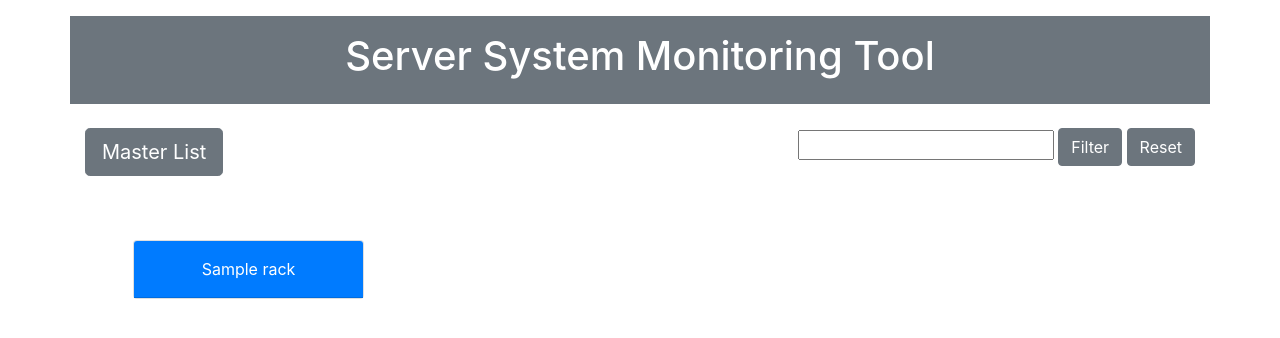
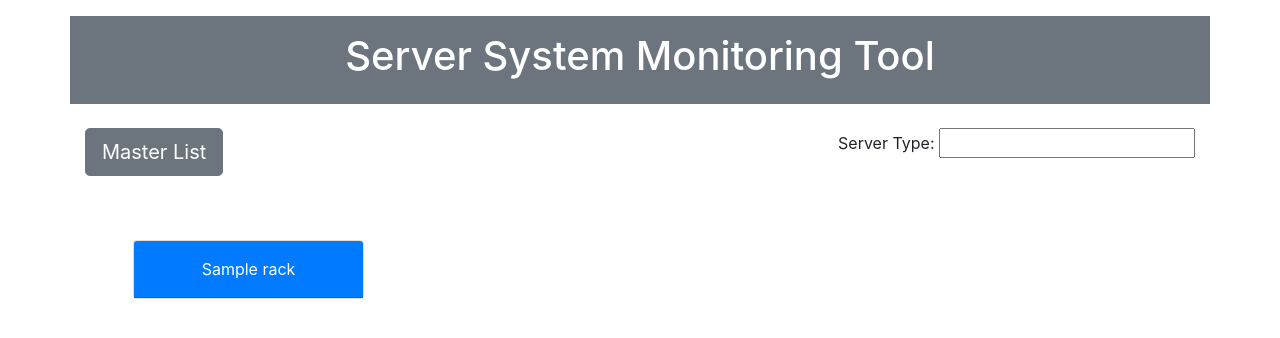
Before and after one commit to bebenson654/SSMT-websites, a Flask app: template templates/HomePageV2.html in a window 1280 px wide. Shown: the top 338 px of the page. Run offline with Flask 2, Linux system fonts and the light colour scheme; the template is opened without the code that fills it: most values are stand-ins (such as "Sample title", 1, 10 or a date in 2020); form fields are guessed from the names that the template uses; parts of the project's set-up code (start-up, migrations or seed data) failed here and were passed over; some libraries are stand-ins or nearby versions.

Commit message:
filter is more streamlined, refreshing homepage and rt page every 10 secs

```diff
--- a/app.py
+++ b/app.py
@@ -1,6 +1,6 @@
 from flask import Flask, render_template, request, redirect, flash, url_for
 from flask_wtf import FlaskForm
-from wtforms import StringField, SelectField, SubmitField, Field
+from wtforms import StringField, SelectField, SubmitField, Field, SelectMultipleField
 from wtforms.validators import input_required, NoneOf, AnyOf, Regexp
 from flask_sqlalchemy import SQLAlchemy
 from sqlalchemy import between, null
@@ -139,8 +139,8 @@
 
 
 class HomeFilter(FlaskForm):  # filter form on home page
-    filter = SelectField('filter', choices=[(st.TypeId, st.TypeName) for st in ServerType.query.all()],
-                         validators=[input_required()], )
+    myChoicesTwo = [('All', 'All')] + [(st.TypeId, st.TypeName) for st in ServerType.query.all()]
+    filter = SelectField('filter', choices=myChoicesTwo, validators=[input_required()])
     sub = SubmitField('Filter')
 
 
@@ -450,10 +450,11 @@
                                                 <h6 class="text-{gpuColor}"><b>GPU</b>: {str(metric.Gpu)}%</h6>
                                                 <h6 class="text-{pingColor}"><b>Ping</b>: {str(metric.PingLatency)}ms
                                                 </h6>'''
-
-    if form.validate_on_submit():
-        server_table = Server.query.filter_by(
-            ServerTypeId=form.filter.data)  # query that gets all of the servers in the Server table
+    if form.is_submitted():
+        if form.filter.data == "All":
+            server_table = Server.query.all()
+        else:
+            server_table = Server.query.filter_by(ServerTypeId=form.filter.data) # query that gets all of the servers in the Server table
 
     masterList = []  # used to only display servers on the Master List
     for s in MasterList.query.all():
--- a/templates/HomePageV2.html
+++ b/templates/HomePageV2.html
@@ -25,12 +25,12 @@
             <a class="btn btn-secondary btn-lg" href="/masterlist" role="button"><i class="fas fa-list"></i> Master List</a>
         </div>
         <div class="col-10 text-right"> {# dropdown for filter | filter does not work #}
-            <form method="post">
-                <a>{{ form.csrf_token }}
-                    {{ form.filter }}</a>
-                <button type="submit" class="btn btn-secondary" name="form.sub">Filter</button>
-                <a class="btn btn-secondary" href={{ url_for('home') }} role="button">Reset</a>
-
+            <form name="filterForm" method="post">
+                <label>{{ "Server Type:" }}</label>
+                <a onchange="filterForm.submit()">
+                    {{ form.filter }}
+                    {{ form.csrf_token }}
+                </a>
             </form>
         </div>
     </div>
```
